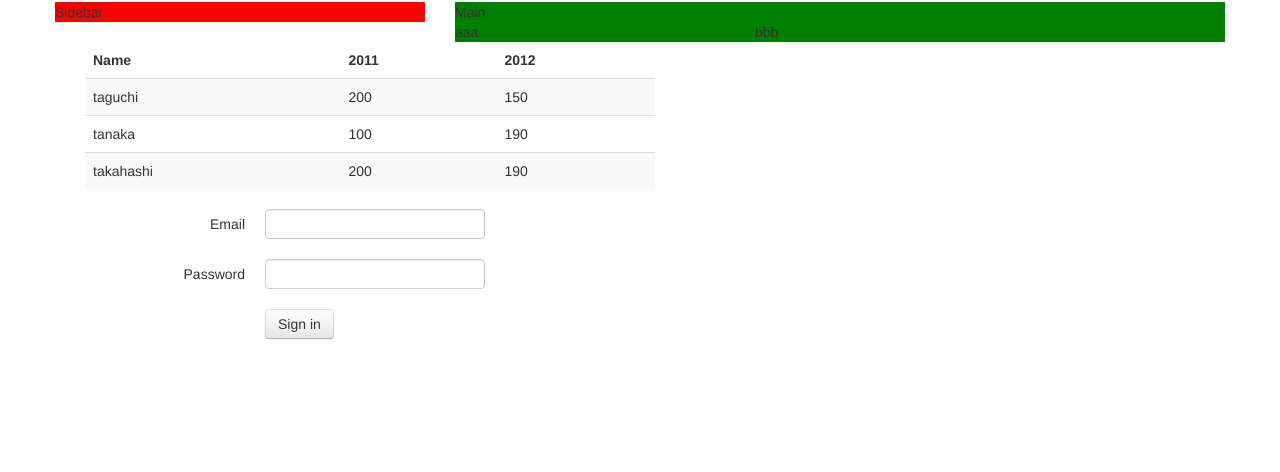
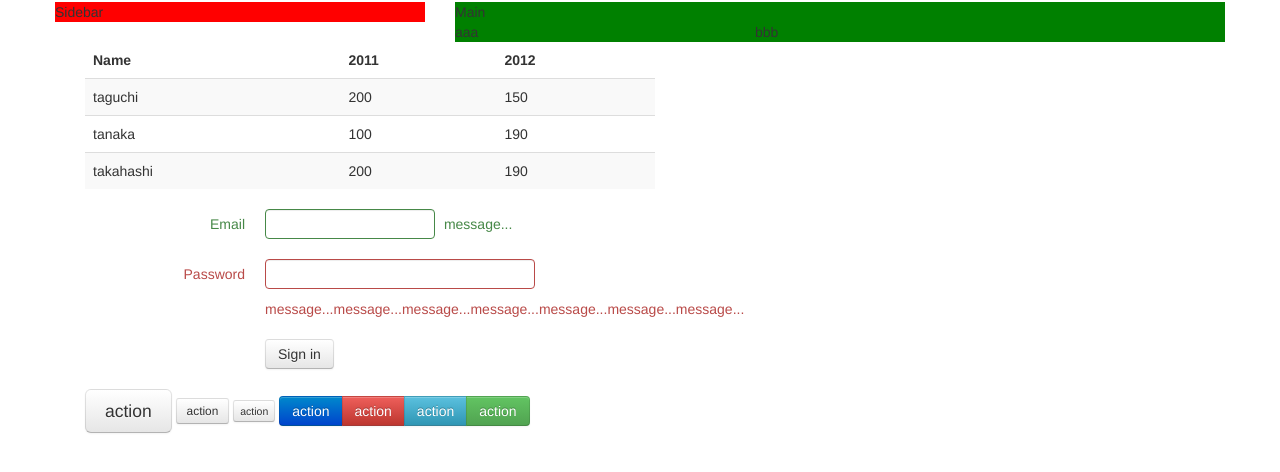
Before and after one commit to slash170/twitter-bootstrap, a plain HTML site: page index.html in a window 1280 px wide. Shown: the part 58-530 px from the top of the page. Drawn offline with nearby package versions, Linux system fonts and the light colour scheme.

Commit message:
Lesson 7,8 commit.

```diff
--- a/index.html
+++ b/index.html
@@ -40,20 +40,23 @@
       </div>
     </div>
 
-    <!-- Lesson #6 -->
+    <!-- Lesson #6 - #7 -->
     <div class="container">
       <div class="span6">
 	<form class="form-horizontal">
-	  <div class="control-group">
+
+	  <div class="control-group success">
 	    <label class="control-label" for="email">Email</label>
 	    <div class="controls">
-	      <input type="text" id="email">
+	      <input type="text" id="email" class="span2">
+	      <span class="help-inline">message...</span>
 	    </div>
 	  </div>
-	  <div class="control-group">
+	  <div class="control-group error">
 	    <label class="control-label" for="pwd">Password</label>
 	    <div class="controls">
-	      <input type="password" id="pwd">
+	      <input type="password" id="pwd" class="span3">
+	      <span class="help-block">message...message...message...message...message...message...message...</span>
 	    </div>
 	  </div>
 	  <div class="control-group">
@@ -66,6 +69,23 @@
       </div>
     </div>
 
+    <!-- Lesson #8 -->
+    <div class="container">
+      <div class="span6">
+	<button class="btn btn-large">action</button>
+	<button class="btn btn-small">action</button>
+	<button class="btn btn-mini">action</button>
+
+	<div class="btn-group">
+	  <button class="btn btn-primary">action</button>
+	  <button class="btn btn-danger">action</button>
+	  <button class="btn btn-info">action</button>
+	  <button class="btn btn-success">action</button>
+	</div>
+
+      </div>
+    </div>
+
     <script src="http://code.jquery.com/jquery.js"></script>
     <script src="js/bootstrap.min.js"></script>
   </body>
```
